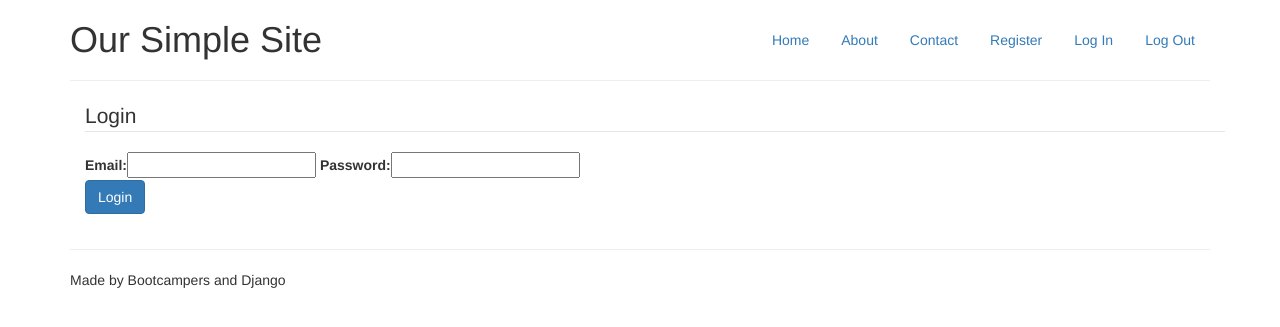
After one commit to NiallgSmith/firstsocial, a Django app: page /login/ in a window 1280 px wide. The commit adds this page. Shown: the top 327 px of the page. Run offline with Django 3.2, Linux system fonts and the light colour scheme; some libraries are stand-ins or nearby versions.

Commit message:
auth notes finished without challenges

```diff
--- a/accounts/forms.py
+++ b/accounts/forms.py
@@ -37,3 +37,7 @@ class UserRegistrationForm(UserCreationForm):
             instance.save()
 
         return instance
+
+class UserLoginForm(forms.Form):
+    email = forms.EmailField()
+    password = forms.CharField(widget=forms.PasswordInput)
--- /dev/null
+++ b/accounts/templates/login.html
@@ -0,0 +1,12 @@
+{% extends "base.html" %}
+{% load bootstrap_tags %}
+{% block content %}
+    <form role="form" method="post" action="{% url 'login' %}">
+        <legend>Login</legend>
+        {% csrf_token %}
+        {{ form| as_bootstrap }}
+        <div class="form-group">
+            <button type="submit" class="btn btn-primary">Login</button>
+        </div>
+    </form>
+{% endblock %}
--- a/accounts/views.py
+++ b/accounts/views.py
@@ -1,8 +1,9 @@
 from django.shortcuts import render, redirect
 from django.contrib import messages, auth
-from accounts.forms import UserRegistrationForm
+from accounts.forms import UserRegistrationForm, UserLoginForm
 from django.core.urlresolvers import reverse
 from django.template.context_processors import csrf
+from django.contrib.auth.decorators import login_required
 
 
 # Create your views here.
@@ -30,5 +31,33 @@ def register(request):
 
     return render(request, 'register.html', args)
 
+@login_required(login_url='/login/')
 def profile(request):
     return render(request, 'profile.html')
+
+def login(request):
+    if request.method == 'POST':
+        form = UserLoginForm(request.POST)
+        if form.is_valid():
+            user = auth.authenticate(email=request.POST.get('email'),
+                                     password=request.POST.get('password'))
+
+            if user is not None:
+                auth.login(request, user)
+                messages.error(request, "You have successfully logged in")
+                return redirect(reverse('profile'))
+            else:
+                form.add_error(None, "Your email or password was not recognised")
+
+    else:
+        form = UserLoginForm()
+
+        args = {'form': form}
+        args.update(csrf(request))
+
+        return render(request, 'login.html', args)
+
+def logout(request):
+    auth.logout(request)
+    messages.success(request, 'You have successfully logged out')
+    return redirect(reverse('index'))
--- a/social/urls.py
+++ b/social/urls.py
@@ -25,4 +25,6 @@ urlpatterns = [
     url(r'^$', hello_views.get_index, name='index'),
     url(r'^register/$', accounts_views.register, name='register'),
     url(r'^profile/$', accounts_views.profile, name='profile'),
+    url(r'^login/$', accounts_views.login, name='login'),
+    url(r'^logout/$', accounts_views.logout, name='logout'),
 ]
--- a/templates/base.html
+++ b/templates/base.html
@@ -18,8 +18,8 @@
                 <li><a href="#">About</a></li>
                 <li><a href="#">Contact</a></li>
                 <li><a href="{% url 'register' %}">Register</a></li>
-                <li><a href="#">Log In</a></li>
-                <li><a href="#">Log Out</a></li>
+                <li><a href="{% url 'login' %}">Log In</a></li>
+                <li><a href="{% url 'logout' %}">Log Out</a></li>
             </ul>
             <h1><span class="fui-settings-16 muted">Our Simple Site</span></h1>
         </div>
```
Also changed, not shown: db.sqlite3, 3 other files.
